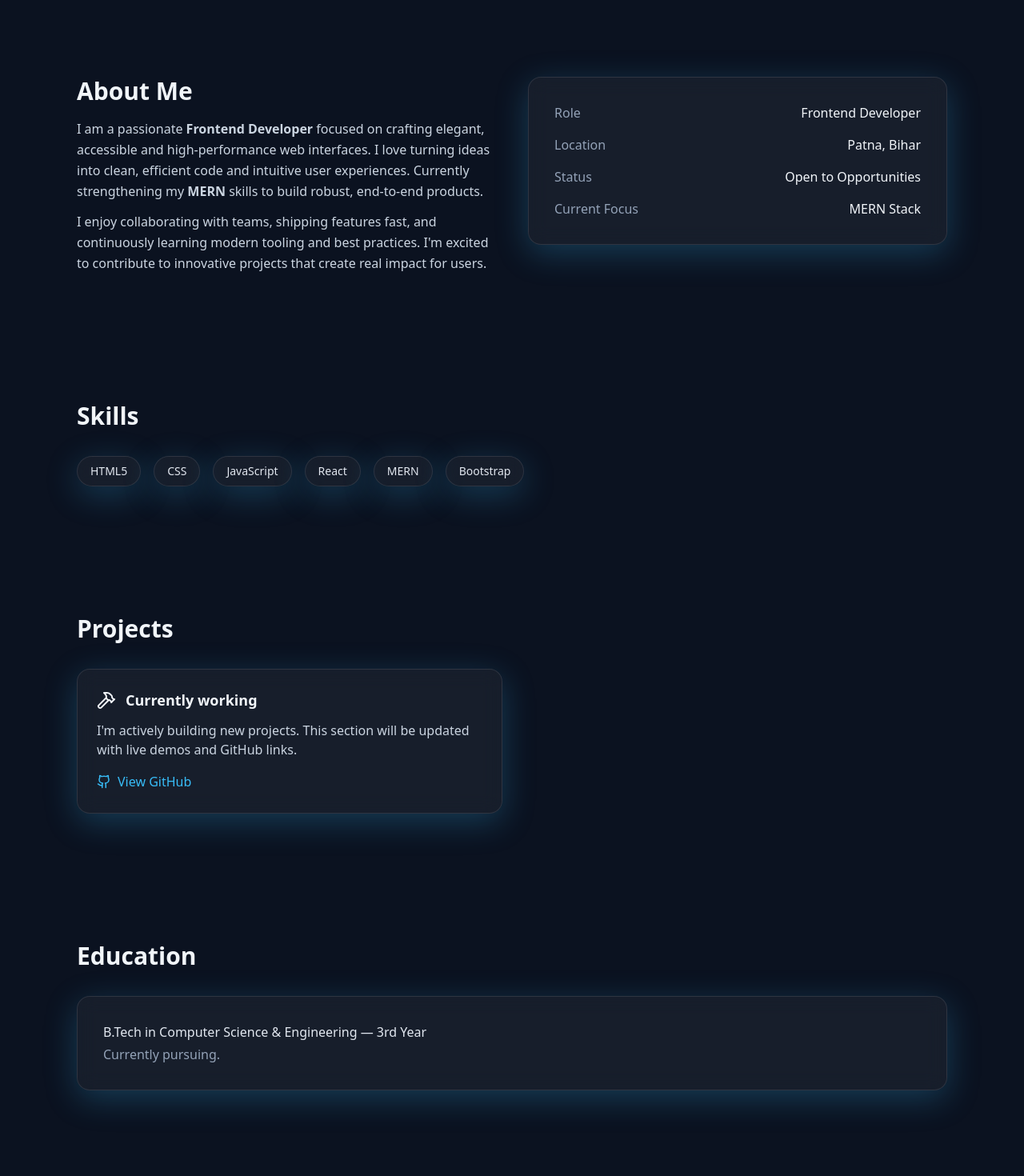
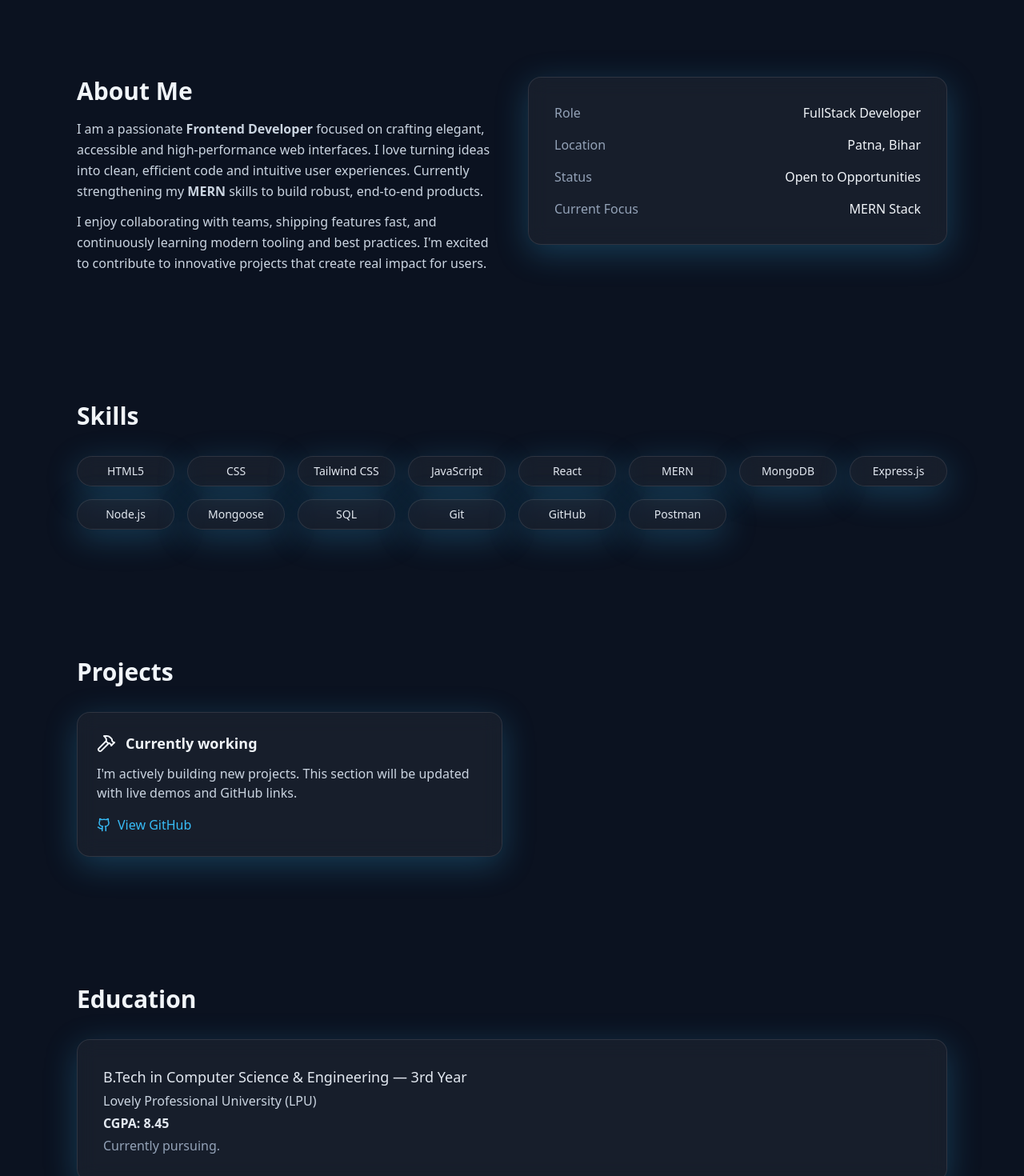
Before and after one commit to bipulsinghaniya/Bipul_Portfolio, a React (Vite) app in the folder bipul-portfolio/: page / in a window 1280 px wide. Shown: the part 620-2090 px from the top of the page at 80% size. Built offline with nearby package versions, Linux system fonts and the light colour scheme.

Commit message:
i have changed

```diff
--- a/bipul-portfolio/src/components/About.jsx
+++ b/bipul-portfolio/src/components/About.jsx
@@ -31,7 +31,7 @@ export default function About() {
           <ul className="space-y-4">
             <li className="flex items-center justify-between">
               <span className="text-slate-400">Role</span>
-              <span>Frontend Developer</span>
+              <span>FullStack Developer</span>
             </li>
             <li className="flex items-center justify-between">
               <span className="text-slate-400">Location</span>
--- a/bipul-portfolio/src/components/Education.jsx
+++ b/bipul-portfolio/src/components/Education.jsx
@@ -1,3 +1,30 @@
+// import React from 'react'
+// import { motion } from 'framer-motion'
+
+// export default function Education() {
+//   return (
+//     <section id="education" className="section">
+//       <motion.h2
+//         initial={{ opacity: 0, y: 16 }}
+//         whileInView={{ opacity: 1, y: 0 }}
+//         viewport={{ once: true }}
+//         transition={{ duration: 0.5 }}
+//         className="text-3xl font-bold mb-8">Education</motion.h2>
+//       <div className="rounded-2xl glass p-8 shadow-glow">
+//         <p className="text-slate-200 font-medium">
+//           B.Tech in Computer Science & Engineering — 3rd Year
+//         </p>
+//         <p className="text-slate-400 mt-1">
+//           Currently pursuing.
+//         </p>
+//       </div>
+//     </section>
+//   )
+// }
+
+
+
+
 import React from 'react'
 import { motion } from 'framer-motion'
 
@@ -9,11 +36,25 @@ export default function Education() {
         whileInView={{ opacity: 1, y: 0 }}
         viewport={{ once: true }}
         transition={{ duration: 0.5 }}
-        className="text-3xl font-bold mb-8">Education</motion.h2>
+        className="text-3xl font-bold mb-8"
+      >
+        Education
+      </motion.h2>
+
       <div className="rounded-2xl glass p-8 shadow-glow">
-        <p className="text-slate-200 font-medium">
+        <p className="text-slate-200 font-medium text-lg">
           B.Tech in Computer Science & Engineering — 3rd Year
         </p>
+
+        <p className="text-slate-300 mt-1">
+          Lovely Professional University (LPU)
+        </p>
+<p className="text-slate-200 text-base mt-1 font-semibold">
+  CGPA: 8.45
+</p>
+
+
+
         <p className="text-slate-400 mt-1">
           Currently pursuing.
         </p>
--- a/bipul-portfolio/src/components/Header.jsx
+++ b/bipul-portfolio/src/components/Header.jsx
@@ -46,7 +46,7 @@ export default function Header() {
               </a>
             ))}
             <span className="ml-4 text-xs rounded-full border border-white/10 px-3 py-1 text-slate-200">
-              Frontend Developer
+              Full Stack Developer
             </span>
           </nav>
 
--- a/bipul-portfolio/src/components/Hero.jsx
+++ b/bipul-portfolio/src/components/Hero.jsx
@@ -1,7 +1,7 @@
 import React, { useEffect, useState } from 'react'
 import { motion } from 'framer-motion'
 
-const titles = ['Frontend Developer', 'React Enthusiast', 'MERN Learner']
+const titles = ['Full Stack Developer', 'React Enthusiast']
 
 export default function Hero() {
   const [idx, setIdx] = useState(0)
--- a/bipul-portfolio/src/components/Skills.jsx
+++ b/bipul-portfolio/src/components/Skills.jsx
@@ -1,7 +1,50 @@
-import React from 'react'
-import { motion } from 'framer-motion'
+// import React from 'react'
+// import { motion } from 'framer-motion'
 
-const skills = ["HTML5", "CSS", "JavaScript", "React", "MERN", "Bootstrap"]
+// const skills = ["HTML5", "CSS", "JavaScript", "React", "MERN", "Bootstrap"]
+
+// export default function Skills() {
+//   return (
+//     <section id="skills" className="section">
+//       <motion.h2
+//         initial={{ opacity: 0, y: 16 }}
+//         whileInView={{ opacity: 1, y: 0 }}
+//         viewport={{ once: true }}
+//         transition={{ duration: 0.5 }}
+//         className="text-3xl font-bold mb-8">Skills</motion.h2>
+//       <div className="flex flex-wrap gap-4">
+//         {skills.map((s, i) => (
+//           <motion.span
+//             key={s}
+//             initial={{ opacity: 0, y: 8 }}
+//             whileInView={{ opacity: 1, y: 0 }}
+//             viewport={{ once: true }}
+//             transition={{ duration: 0.3, delay: i * 0.05 }}
+//             className="px-4 py-2 rounded-full glass text-slate-200 text-sm shadow-glow">
+//             {s}
+//           </motion.span>
+//         ))}
+//       </div>
+//     </section>
+//   )
+// }
+
+
+
+
+
+
+
+import React from "react";
+import { motion } from "framer-motion";
+
+const skills = [
+  // Line 1
+  "HTML5", "CSS", "Tailwind CSS", "JavaScript", "React", "MERN", "MongoDB", "Express.js",
+
+  // Line 2
+  "Node.js", "Mongoose", "SQL", "Git", "GitHub", "Postman"
+];
 
 export default function Skills() {
   return (
@@ -11,8 +54,12 @@ export default function Skills() {
         whileInView={{ opacity: 1, y: 0 }}
         viewport={{ once: true }}
         transition={{ duration: 0.5 }}
-        className="text-3xl font-bold mb-8">Skills</motion.h2>
-      <div className="flex flex-wrap gap-4">
+        className="text-3xl font-bold mb-8"
+      >
+        Skills
+      </motion.h2>
+
+      <div className="max-w-6xl grid grid-cols-2 sm:grid-cols-3 md:grid-cols-4 lg:grid-cols-8 gap-4">
         {skills.map((s, i) => (
           <motion.span
             key={s}
@@ -20,11 +67,12 @@ export default function Skills() {
             whileInView={{ opacity: 1, y: 0 }}
             viewport={{ once: true }}
             transition={{ duration: 0.3, delay: i * 0.05 }}
-            className="px-4 py-2 rounded-full glass text-slate-200 text-sm shadow-glow">
+            className="px-3 py-2 rounded-full glass text-slate-200 text-sm shadow-glow text-center"
+          >
             {s}
           </motion.span>
         ))}
       </div>
     </section>
-  )
+  );
 }
```
Also changed, not shown: bipul-portfolio/src/index.css (line endings or trailing spaces).
